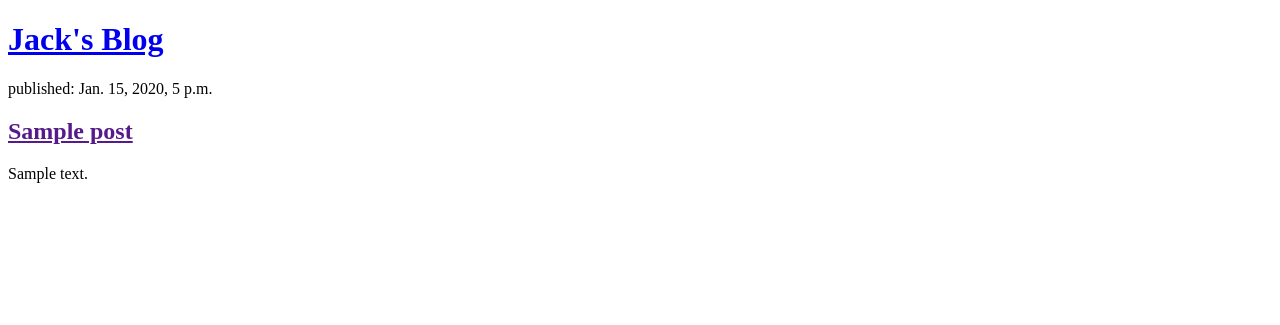
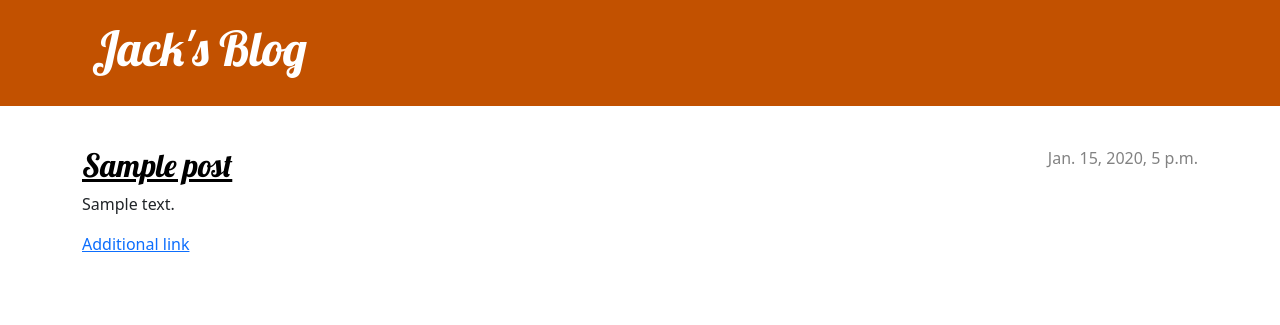
Before and after one commit to traiduong20/my-django-project, a Django app: page / in a window 1280 px wide. Shown: the top 325 px of the page. Run offline with Django 5.2, Linux system fonts and the light colour scheme; tables that the repository leaves empty hold one stand-in row (values such as "Sample post").

Commit message:
update css

```diff
--- a/blog/models.py
+++ b/blog/models.py
@@ -1,7 +1,6 @@
 from django.conf import settings
 from django.db import models
 from django.utils import timezone
-
 
 class Post(models.Model):
     author = models.ForeignKey(settings.AUTH_USER_MODEL, on_delete=models.CASCADE)
@@ -9,6 +8,7 @@ class Post(models.Model):
     text = models.TextField()
     created_date = models.DateTimeField(default=timezone.now)
     published_date = models.DateTimeField(blank=True, null=True)
+    link = models.CharField(max_length=200, blank=True, null=True)  # Add the 'link' field
 
     def publish(self):
         self.published_date = timezone.now()
--- /dev/null
+++ b/blog/static/css/blog.css
@@ -0,0 +1,70 @@
+.page-header {
+    background-color: #C25100;
+    margin-top: 0;
+    margin-bottom: 40px;
+    padding: 20px 20px 20px 40px;
+}
+
+.page-header h1,
+.page-header h1 a,
+.page-header h1 a:visited,
+.page-header h1 a:active {
+    color: #ffffff;
+    font-size: 36pt;
+    text-decoration: none;
+}
+
+h1,
+h2,
+h3,
+h4 {
+    font-family: 'Lobster', cursive;
+}
+
+.date {
+    color: #828282;
+}
+
+.save {
+    float: right;
+}
+
+.post-form textarea,
+.post-form input {
+    width: 100%;
+}
+
+.top-menu,
+.top-menu:hover,
+.top-menu:visited {
+    color: #ffffff;
+    float: right;
+    font-size: 26pt;
+    margin-right: 20px;
+}
+
+.post {
+    margin-bottom: 70px;
+}
+
+.post h2 a,
+.post h2 a:visited {
+    color: #000000;
+}
+
+.post>.date,
+.post>.actions {
+    float: right;
+}
+
+.btn-secondary,
+.btn-secondary:visited {
+    color: #C25100;
+    background: none;
+    border-color: #C25100;
+}
+
+.btn-secondary:hover {
+    color: #FFFFFF;
+    background-color: #C25100;
+}
--- /dev/null
+++ b/blog/templates/blog/base.html
@@ -0,0 +1,29 @@
+{% load static %}
+<!DOCTYPE html>
+<html>
+
+<head>
+    <title>Jack's blog</title>
+    <link rel="stylesheet" href="https://cdn.jsdelivr.net/npm/bootstrap@5.1.3/dist/css/bootstrap.min.css"
+        integrity="sha384-1BmE4kWBq78iYhFldvKuhfTAU6auU8tT94WrHftjDbrCEXSU1oBoqyl2QvZ6jIW3" crossorigin="anonymous">
+    <link rel="stylesheet" href="https://fonts.googleapis.com/css?family=Lobster&subset=latin,latin-ext">
+    <link rel="stylesheet" href="{% static 'css/blog.css' %}">
+</head>
+
+<body>
+    <header class="page-header">
+        <div class="container">
+            <h1><a href="/">Jack's Blog</a></h1>
+        </div>
+    </header>
+    <main class="container">
+        <div class="row">
+            <div class="col">
+                {% block content %}
+                {% endblock %}
+            </div>
+        </div>
+    </main>
+</body>
+
+</html>
--- a/blog/templates/blog/post_list.html
+++ b/blog/templates/blog/post_list.html
@@ -1,21 +1,16 @@
-<!DOCTYPE html>
-<html>
+{% extends 'blog/base.html' %}
 
-<head>
-    <title>Jack's blog</title>
-</head>
-
-<body>
-    <header>
-        <h1><a href="/">Jack's Blog</a></h1>
-    </header>
-    {% for post in posts %}
-    <article>
-        <time>published: {{ post.published_date }}</time>
-        <h2><a href="">{{ post.title }}</a></h2>
-        <p>{{ post.text|linebreaksbr }}</p>
-    </article>
-    {% endfor %}
-</body>
-
-</html>
+{% block content %}
+{% for post in posts %}
+<article class="post">
+    <time class="date">
+        {{ post.published_date }}
+    </time>
+    <h2><a href="{% url 'post_detail' pk=post.pk %}">{{ post.title }}</a></h2>
+    <p>{{ post.text|linebreaksbr }}</p>
+    {% if post.link %}
+    <p><a href="{{ post.link }}">Additional link</a></p>
+    {% endif %}
+</article>
+{% endfor %}
+{% endblock %}
--- a/blog/urls.py
+++ b/blog/urls.py
@@ -3,4 +3,5 @@ from . import views
 
 urlpatterns = [
     path('', views.post_list, name='post_list'),
+    path('post/<int:pk>/', views.post_detail, name='post_detail'),
 ]
--- a/blog/views.py
+++ b/blog/views.py
@@ -1,7 +1,12 @@
 from django.shortcuts import render
 from django.utils import timezone
 from .models import Post
+from django.shortcuts import render, get_object_or_404
 
 def post_list(request):
     posts = Post.objects.filter(published_date__lte=timezone.now()).order_by('published_date')
     return render(request, 'blog/post_list.html', {'posts': posts})
+
+def post_detail(request, pk)    :
+    post = get_object_or_404(Post, pk=pk)
+    return render(request, 'blog/post_detail.html', {'post': post})
```
Also changed, not shown: blog/templates/blog/post_detail.html (added, +13 -0 lines), blog/migrations/0002_post_link.py (added).
